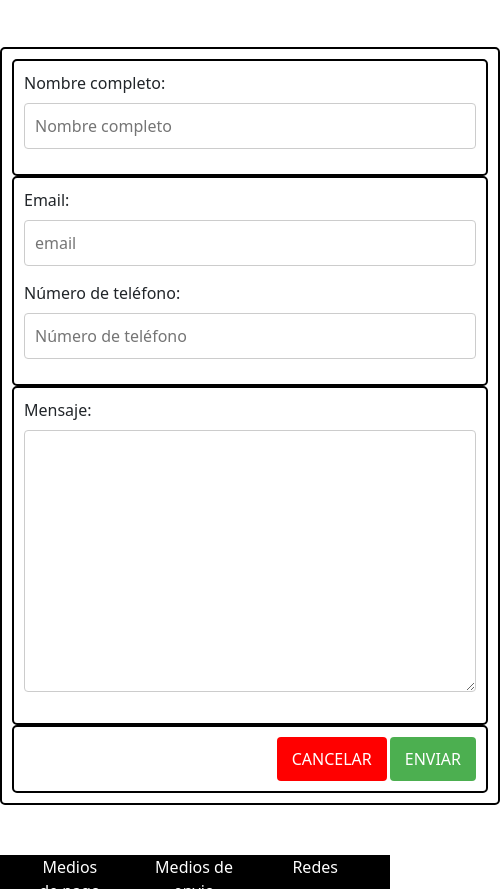
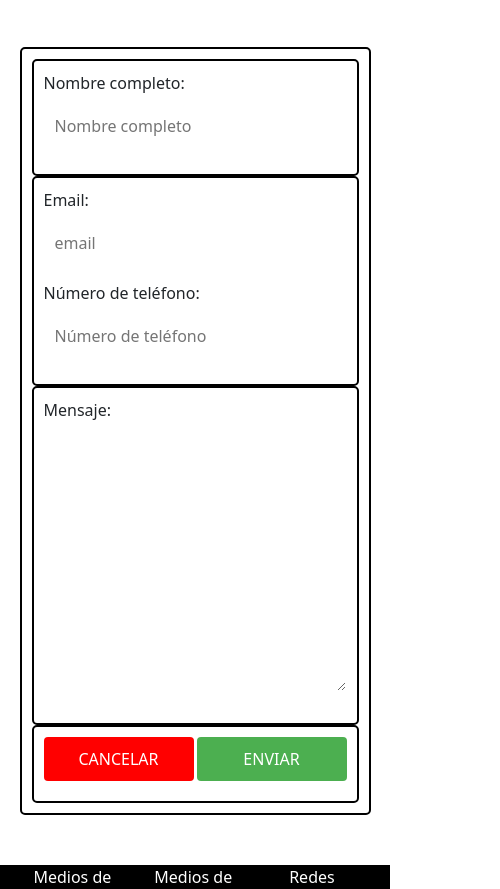
Before and after one commit to dayanamolina/PreEntrega2Molina, a website: page pages/contactos.html in a window 390 px wide. Shown: the part 119-1008 px from the top of the page, 500 px wide, since content can reach past the window. Drawn offline with nearby package versions, Linux system fonts and the light colour scheme.

Commit message:
se instalo sass y se creo una variable, tambien se hizo responsive contacto.html

```diff
--- /dev/null
+++ b/sass/style.scss
@@ -0,0 +1,139 @@
+//import
+
+@import "utilidades/variables";
+
+body {
+    margin: 0;
+    padding: 0;
+    min-height: 100vh;
+    position: relative;
+
+    a {
+        text-decoration-line: none;
+    }
+}
+
+/* Barra de navegacion */
+.bg-nav-bar {
+    background-color: $color-principal;
+}
+
+/* Estilos del footer */
+footer {
+    text-align: center;
+    background-color: $color-principal;
+    width: 100%;
+    bottom: 0px;
+
+    p {
+        color: $color-secundario;
+    }
+}
+
+.margen-derecho {
+    margin-right: 40px;
+}
+
+.footer-container {
+    display: flex;
+    justify-content: space-between;
+}
+
+/* Estilos del formulario */
+form {
+    width: 500px;
+    margin: 50px auto;
+
+    div {
+        border-radius: 5px;
+        border: 2px solid $color-principal
+        padding: 10px;
+
+        label {
+            display: block;
+            margin-bottom: 8px;
+        }
+
+        .input-style {
+            width: 100%;
+            padding: 10px;
+            margin-bottom: 15px;
+            border: 1px solid $color-secundario
+            border-radius: 4px;
+            box-sizing: border-box;
+        }
+    }
+}
+
+.container-buttons {
+    display: flex;
+    justify-content: end;
+
+    .input-button-enviar {
+        background-color: #4caf50;
+        color: $color-secundario;
+        padding: 10px 15px;
+        border: none;
+        border-radius: 4px;
+        cursor: pointer;
+    }
+
+    .input-button-cancelar {
+        background-color: red;
+        color: $color-secundario;
+        padding: 10px 15px;
+        border: none;
+        border-radius: 4px;
+        cursor: pointer;
+        margin-right: 3px;
+    }
+
+    .input-button-enviar:hover {
+        background-color: #45a049;
+    }
+
+    .input-button-cancelar:hover {
+        background-color: #830303;
+    }
+}
+
+/* Estilos Carousel */
+#carouselExampleFade {
+    width: 100%;
+    margin: 30px auto;
+    height: 400px;
+
+    .imgcarousel {
+        height: 400px;
+    }
+
+    /* Media queries para mobile */
+    @media screen and (max-width: 320px), (max-width: 768px) {
+        .imgcarousel {
+            height: 250px;
+        }
+
+        #carouselExampleFade {
+            height: 250px;
+        }
+    }
+}
+
+/* Media queries para dispositivos móviles y tabletas */
+@media screen and (max-width: 768px) {
+    form {
+        width: 80%;
+    }
+}
+
+@media screen and (max-width: 480px) {
+    form {
+        width: 90%;
+    }
+
+    input.input-button-cancelar,
+    input.input-button-enviar {
+        width: 100%;
+        margin-bottom: 10px;
+    }
+}
--- /dev/null
+++ b/sass/utilidades/_variables.scss
@@ -0,0 +1,2 @@
+$color-principal: black;
+$color-secundario: white;
```
Also changed, not shown: package.json (added, +18 -0 lines), css/style.css, 1 other file.
